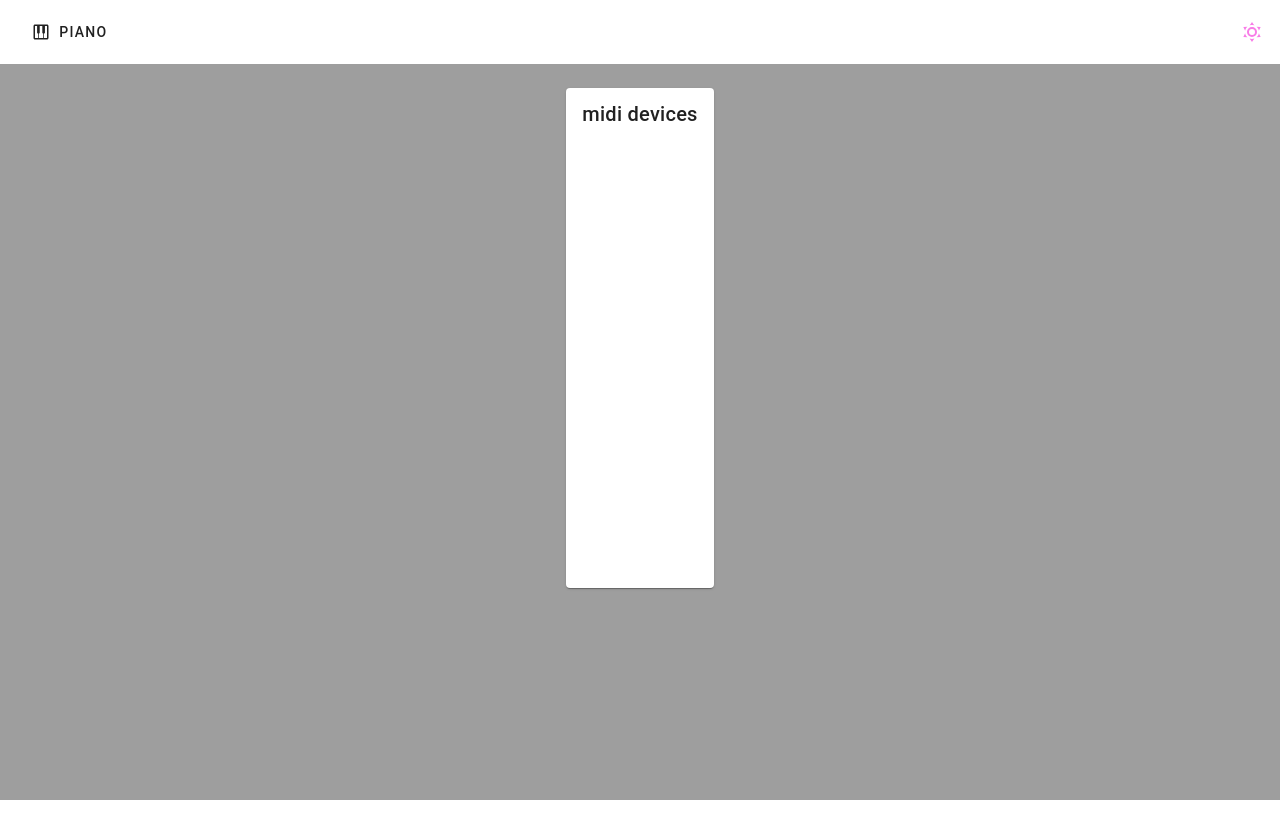
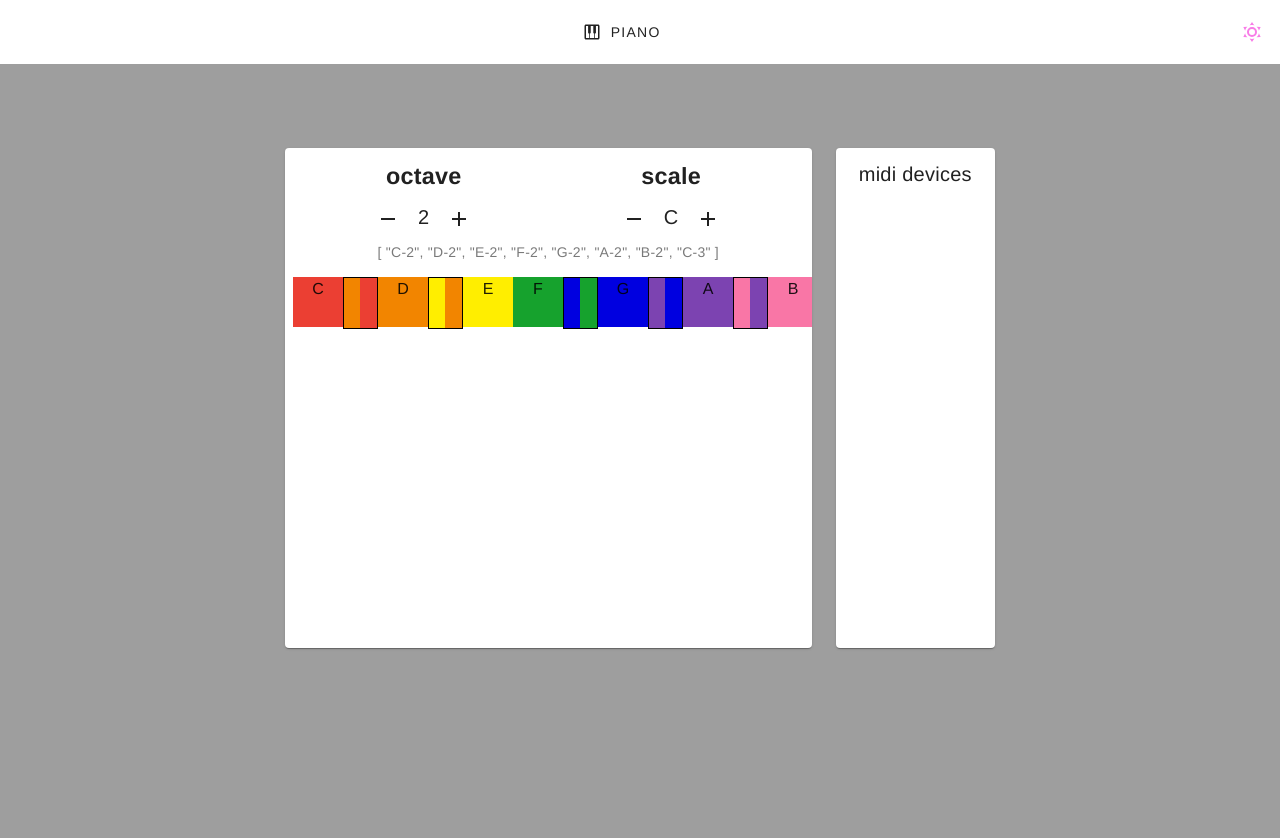
Before and after one commit to tfilla1/taptap, a Vue app: page / in a window 1280 px wide. Shown: the top 838 px of the page. Before the commit the page ends 800 px from the top, so only its background shows below. Built offline with nearby package versions, Linux system fonts and the light colour scheme.

Commit message:
update home page, refine looknfeel

```diff
--- a/src/components/KeyboardView.vue
+++ b/src/components/KeyboardView.vue
@@ -39,6 +39,8 @@
   if (octave.value < minOctave) octave.value = 7;
 
   if (octave.value > maxOctave) octave.value = 1;
+
+  scale.value = determineScale(notes[scaleIndex.value], octave.value);
 };
 
 const scaleIndex = ref(0);
@@ -143,7 +145,10 @@
       </div>
     </template>
     <template #subtitle>
-      <pre>{{ scale }}</pre>
+      <div class="text-wrap">
+        {{ scale }}
+      </div>
+      <!-- <pre>{{ scale }}</pre> -->
     </template>
     <div class="d-flex mx-2">
       <div
@@ -164,9 +169,6 @@
               backgroundColor: color,
             }"
           ></div>
-          {{ p.note[index] }}
-
-          <!-- <div class="item" :class="p.note"></div> -->
         </div>
         <div
           v-else
--- a/src/router/index.ts
+++ b/src/router/index.ts
@@ -4,18 +4,18 @@
 const routes = [
   {
     path: '/',
-    meta: {title: 'taptap - home'},
+    meta: { title: 'taptap - home' },
     component: () => import('@/layouts/default/Default.vue'),
     children: [
       {
-        path: '',
-        name: 'home',
+        path: 'midiview',
+        name: 'midiview',
         component: () => import(/* webpackChunkName: "home" */ '@/components/MidiView.vue'),
       },
       {
-        path: 'canvas',
-        name: 'canvas',
-        title: 'Canvas Test Kit',
+        path: '',
+        name: 'home',
+        title: 'Pino',
         component: () => import(/* webpackChunkName: "home" */ '@/views/Home.vue'),
       },
       {
@@ -37,7 +37,7 @@
 })
 router.afterEach((to) => {
   console.log(import.meta.env.BASE_URL)
-  console.log({env: import.meta.env})
+  console.log({ env: import.meta.env })
   document.title = to.meta.title as string || 'taptap'
 })
 export default router
```
